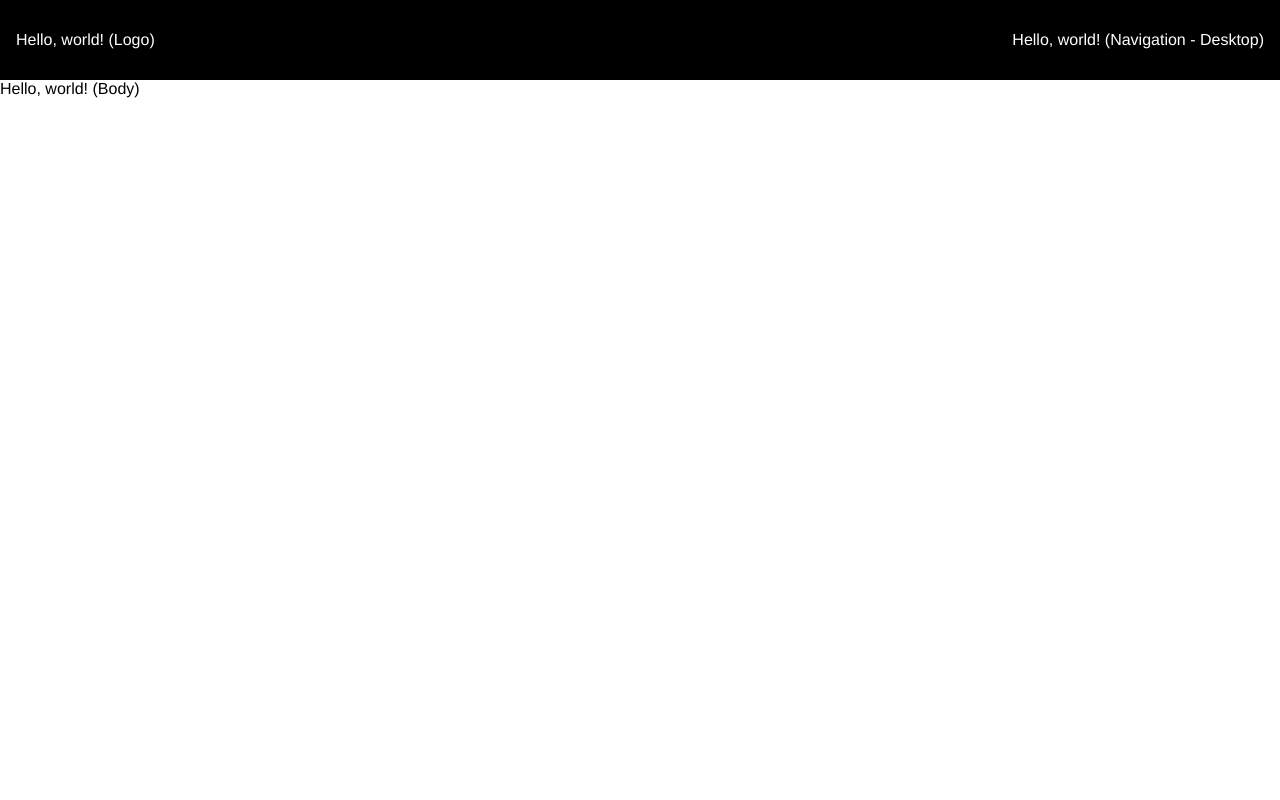
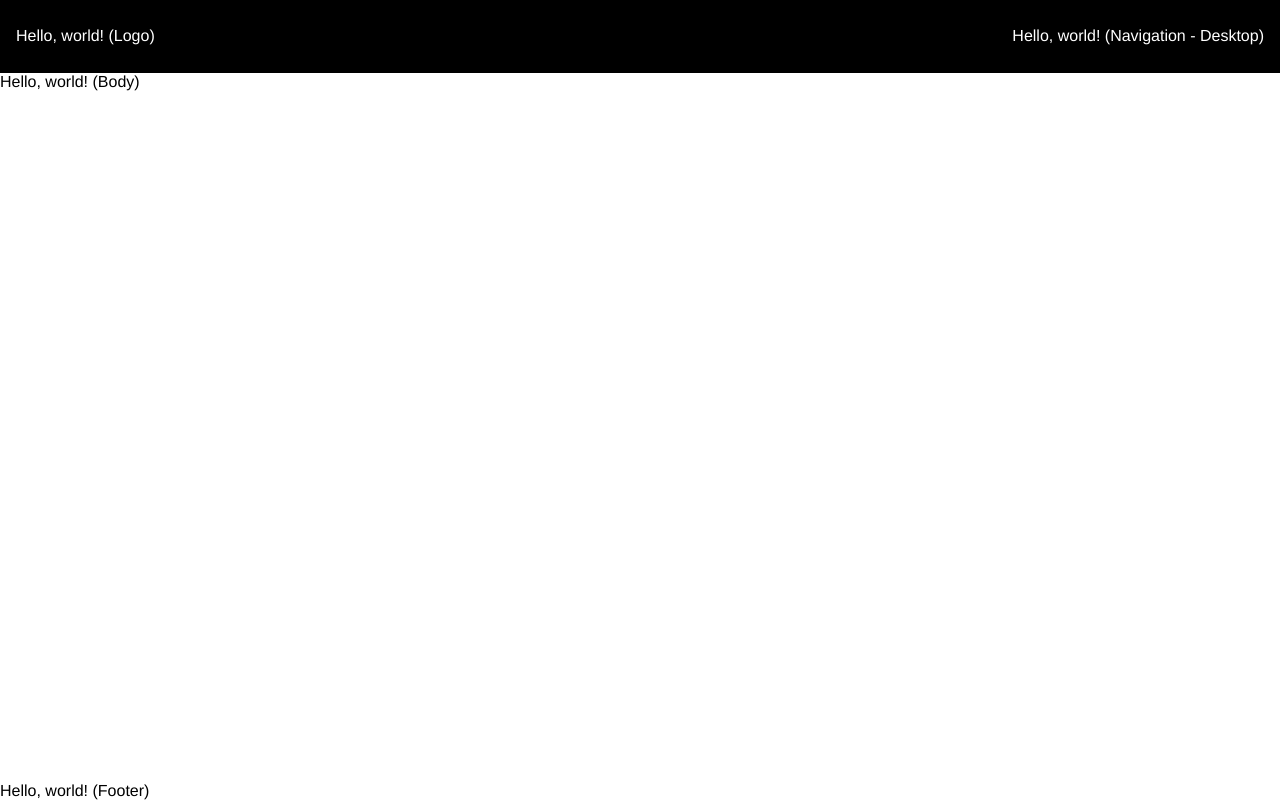
Before and after one commit to tsarvs/responsive-website-components, a Vue app: page / in a window 1280 px wide. Built offline with nearby package versions, Linux system fonts and the light colour scheme.

Commit message:
adding SiteFooter

```diff
--- a/src/App.vue
+++ b/src/App.vue
@@ -13,7 +13,7 @@ export default {
   name: 'App',
   components: {
     SiteHeader,
-    SiteBody
+    SiteBody,
   },
 }
 </script>
@@ -23,7 +23,11 @@ export default {
   font-family: Avenir, Helvetica, Arial, sans-serif;
   -webkit-font-smoothing: antialiased;
   -moz-osx-font-smoothing: grayscale;
+
   height: 100vh;
   width: 100vw;
+
+  display: flex;
+  flex-flow: column;
 }
 </style>
--- a/src/components/SiteBody.vue
+++ b/src/components/SiteBody.vue
@@ -1,11 +1,27 @@
 <template>
-  <div>Hello, world! (Body)</div>
+  <div ref="component" id="site-body">
+    <div>Hello, world! (Body)</div>
+    <SiteFooter/>
+  </div>
 </template>
 
 <script>
+import SiteFooter from "@/components/SiteFooter";
+
 export default {
   name: 'SiteBody',
+  components: {
+    SiteFooter
+  },
 };
 </script>
 
-<style scoped lang="scss"></style>
+<style scoped lang="scss">
+#site-body{
+  height: 100%;
+
+  display: flex;
+  flex-flow: column nowrap;
+  justify-content: space-between;
+}
+</style>
--- /dev/null
+++ b/src/components/SiteFooter.vue
@@ -0,0 +1,13 @@
+<!-- @format -->
+
+<template>
+  <div ref="component" class="footer-container">Hello, world! (Footer)</div>
+</template>
+
+<script>
+export default {
+  name: 'SiteFooter',
+};
+</script>
+
+<style scoped lang="scss"></style>
```
